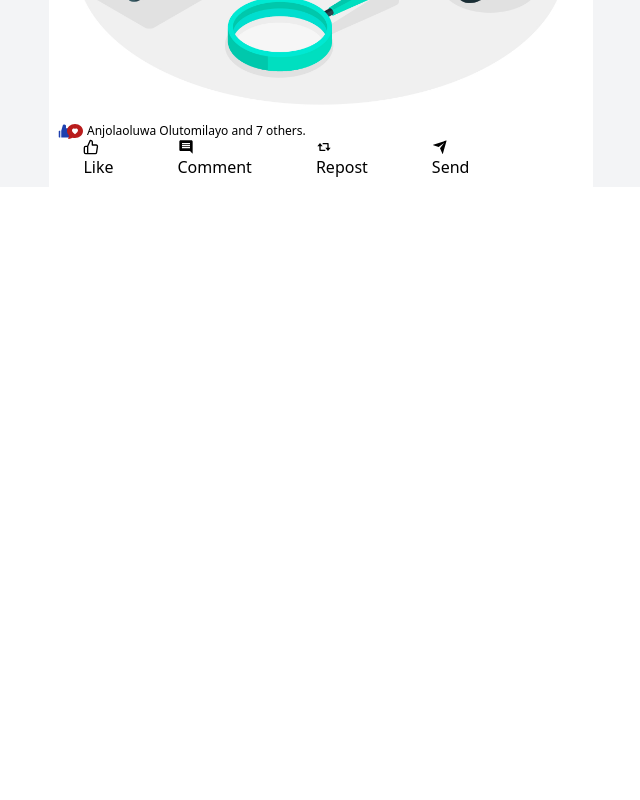
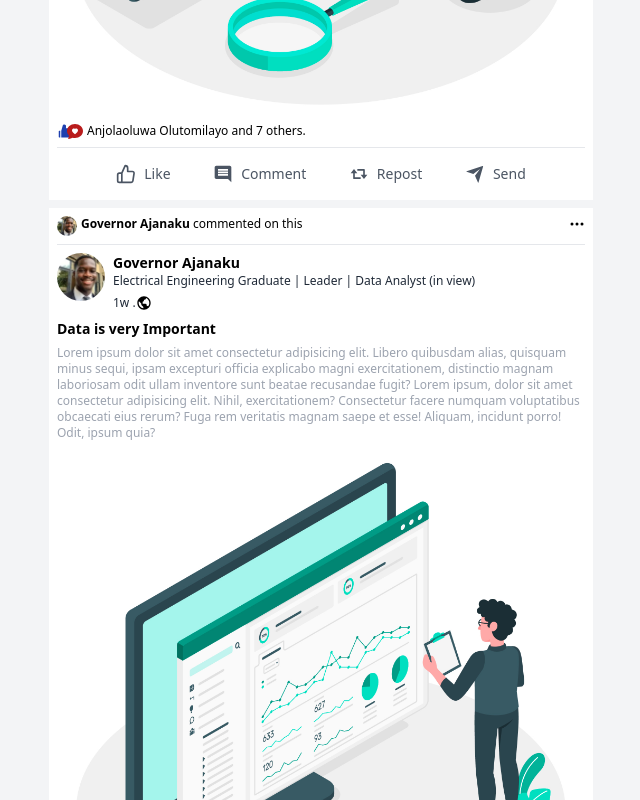
Before and after one commit to Uncle-Solomon/LinkedInClone, a React (Vite) app in the folder client/: page / in a window 1280 px wide. Shown: the part 820-1620 px from the top of the page, without its empty margins (319-959 px from the left). Before the commit the page ends 1007 px from the top, so only its background shows below. Built offline with nearby package versions, Linux system fonts and the light colour scheme.

Commit message:
Done with posts?

```diff
--- a/client/src/components/Navigation.jsx
+++ b/client/src/components/Navigation.jsx
@@ -21,7 +21,7 @@ const Navigation = () => {
     setClicked(param);
   };
   return (
-    <nav className=" sticky top-0 flex p-2 items-center bg-white shadow-sm justify-between w-full text-xs h-12 mx-auto my-0 min-h-[100%] ">
+    <nav className=" sticky top-0 flex p-2 items-center bg-white shadow-sm gap-10 justify-start w-full text-xs h-12 mx-auto my-0 min-h-[100%] ">
       <div className="flex justify-between gap-5 items-center">
         <img src={logo} className="h-8 w-8" />
         <div className="w-auto">
@@ -109,8 +109,8 @@ const Navigation = () => {
           </li>
         </ul>
       </div>
-      <div className="flex gap-5 items-center ">
-        <div className={`w-auto cursor-pointer`}>
+      <div className="flex gap-5 items-center">
+        <div className={`cursor-pointer`}>
           <span>
             <CgMenuGridR className="w-4 h-4 mx-auto" />
           </span>
--- a/client/src/components/Post.jsx
+++ b/client/src/components/Post.jsx
@@ -10,7 +10,7 @@ import { RiSendPlaneFill } from "react-icons/ri";
 
 const Post = () => {
   return (
-    <div className="bg-white p-2">
+    <div className="bg-white p-2 mt-2">
       <div className="flex justify-between">
         <div className="flex gap-1">
           <img src={ajanaku} className="w-5 h-5 rounded-full" />
@@ -66,24 +66,29 @@ const Post = () => {
               </span>
             </span>
           </div>
-          <div className="flex gap-16 w-[90%] mx-auto">
-            <span>
-              <FiThumbsUp />
+
+          <hr className="my-2 " />
+
+          <div className="w-[100%] p-2">
+            <div className="flex mx-auto justify-between w-[80%] gap-6 text-sm text-gray-600 font-light">
+              <span className="flex gap-2">
+                <FiThumbsUp className="h-5 w-5" />
                 Like
               </span>
-            <span>
+              <span className="flex gap-2">
                 {" "}
-              <MdComment />
+                <MdComment className="h-5 w-5" />
                 Comment
               </span>
-            <span>
-              <BiRepost />
+              <span className="flex gap-2">
+                <BiRepost className="h-5 w-5" />
                 Repost
               </span>
-            <span>
-              <RiSendPlaneFill />
+              <span className="flex gap-2">
+                <RiSendPlaneFill className="h-5 w-5" />
                 Send
               </span>
+            </div>
           </div>
         </div>
       </div>
--- a/client/src/pages/Feed.jsx
+++ b/client/src/pages/Feed.jsx
@@ -16,6 +16,7 @@ const Feed = () => {
         <div className=" col-span-8 lg:col-span-6 px-2">
           <StartPost />
           <Post />
+          <Post />
         </div>
         <div className=" hidden lg:block lg:col-span-3">
           <SideNavRight />
```
Lines whose indentation alone changed are shown as unchanged.
